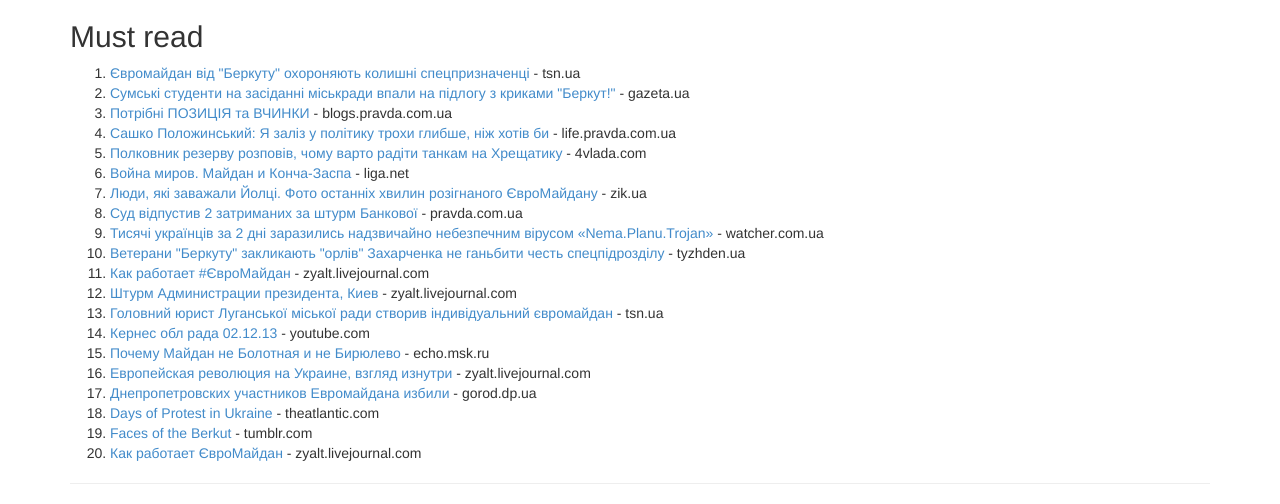
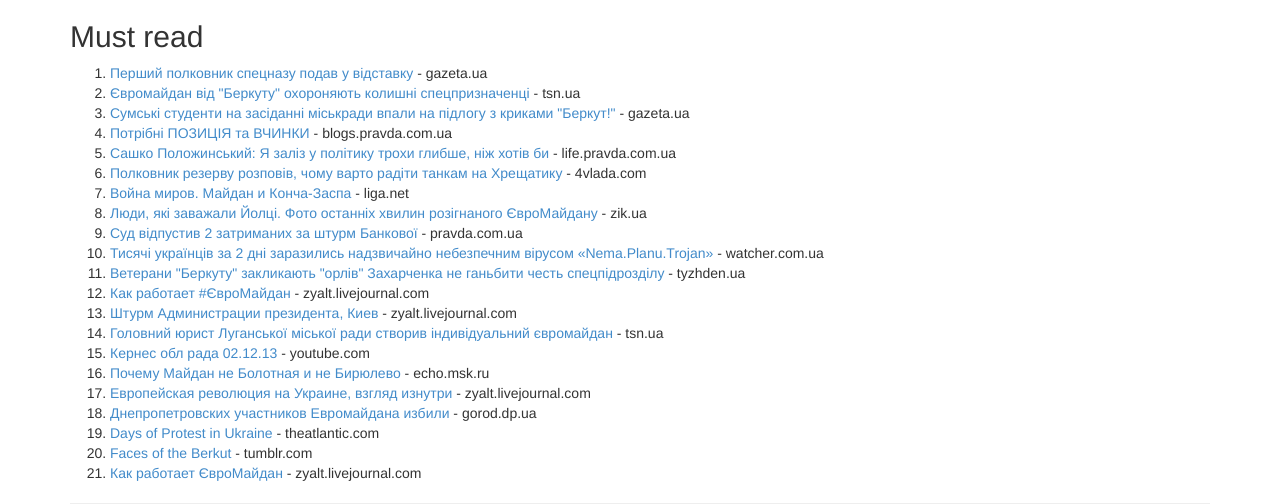
Before and after one commit to aleksey-tk/maidan, a Jekyll site: the page built from articles.html, in a window 1280 px wide, cut to the strip 300-804 px from the top of the page. Built offline with Jekyll 4.4.1, drawn with Linux system fonts in a browser that asks for light colours.

Commit message:
Updated articles.yml

```diff
--- a/_data/articles.yml
+++ b/_data/articles.yml
@@ -1,3 +1,6 @@
+- url: http://gazeta.ua/articles/politics/_pershij-polkovnik-specnazu-podav-u-vidstavku-zmi/530277
+  title: 'Перший полковник спецназу подав у відставку'
+  domain: gazeta.ua
 - url: http://tsn.ua/kyiv/yevromaydan-vid-berkutu-ohoronyayut-kolishni-specpriznachenci-323760.html
   title: 'Євромайдан від "Беркуту" охороняють колишні спецпризначенці'
   domain: tsn.ua
```
